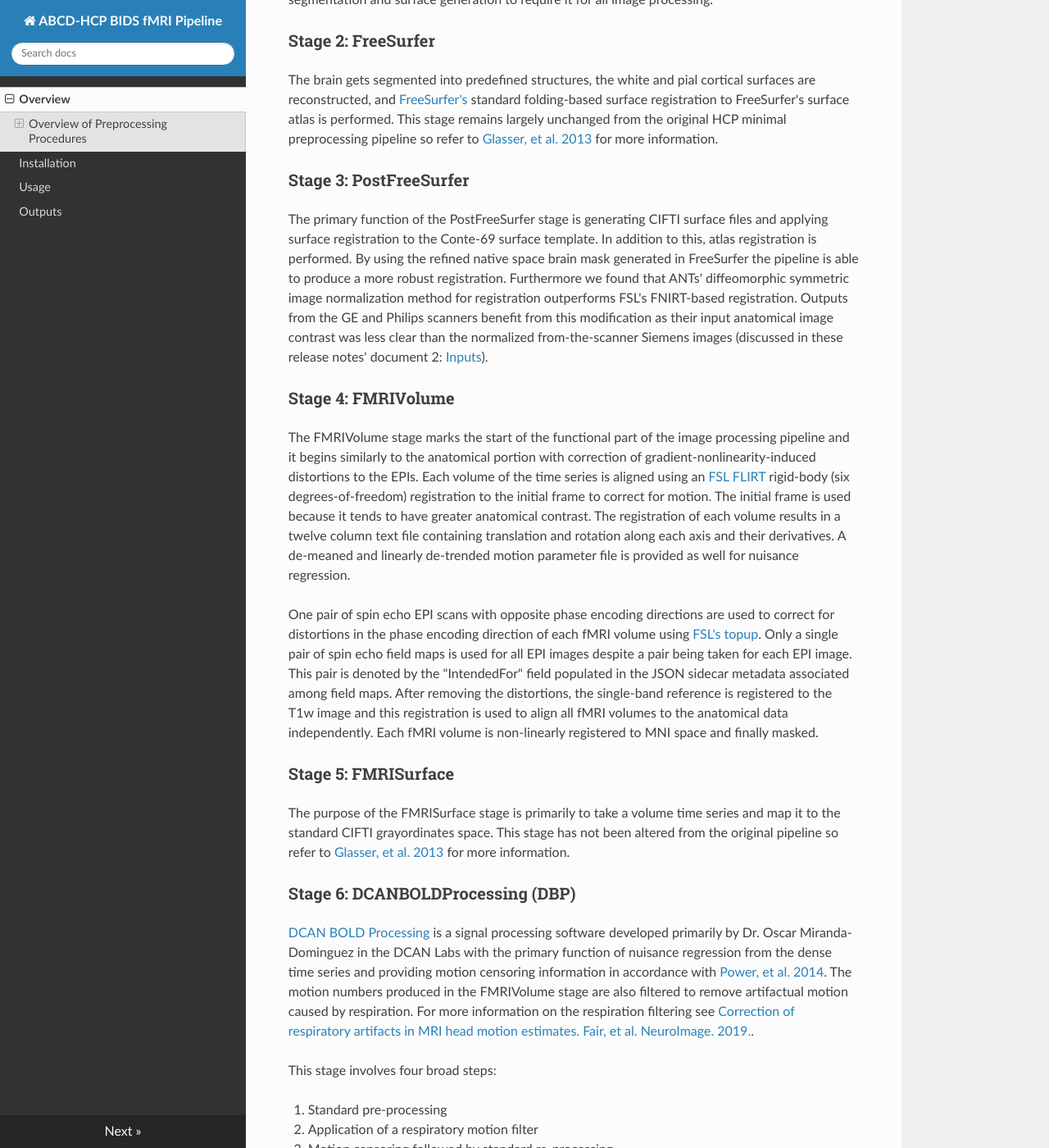
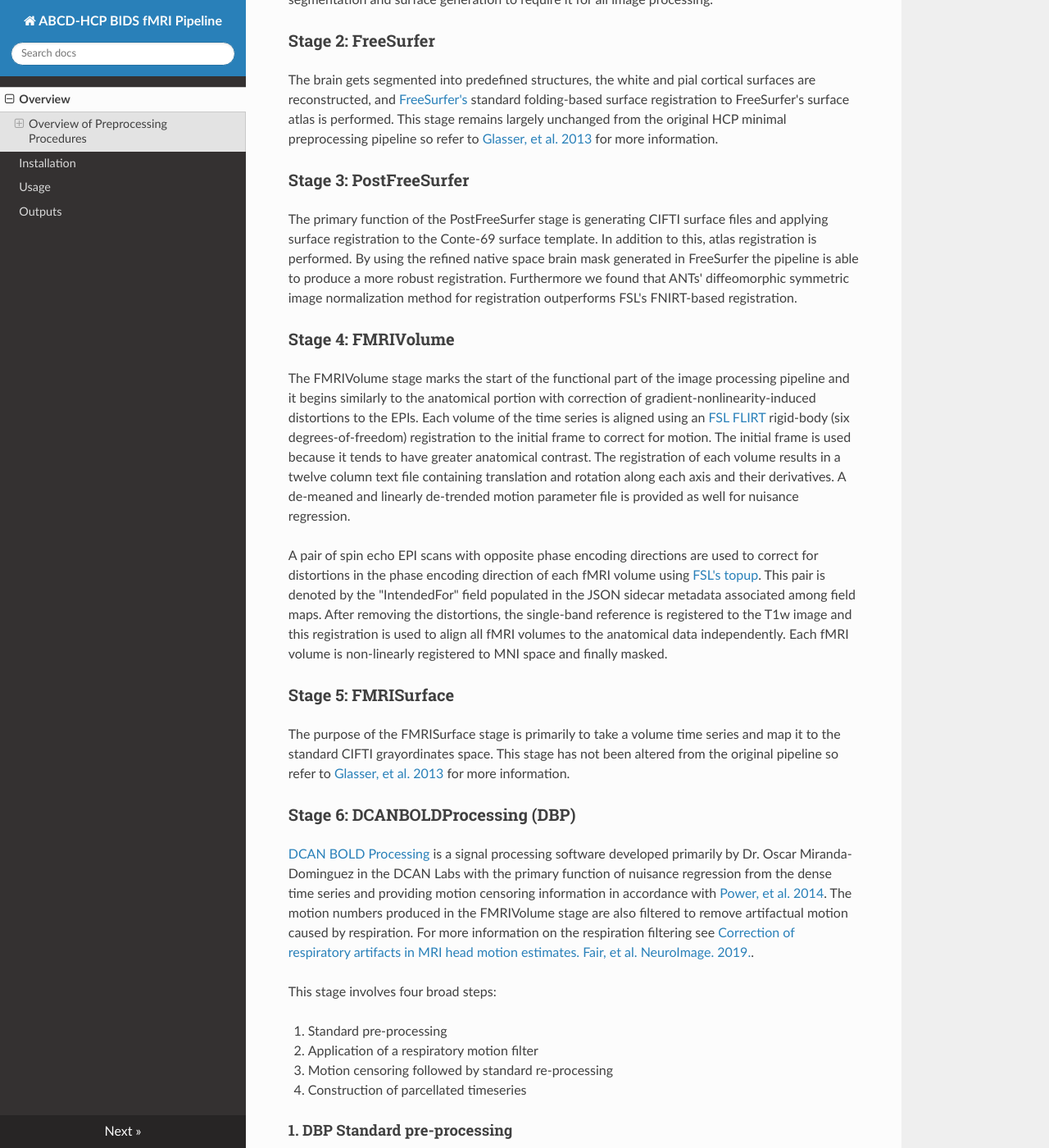
Before and after one commit to DCAN-Labs/abcd-hcp-pipeline, an MkDocs documentation site: the page built from docs/index.md, in a window 1280 px wide and 1400 px high, scrolled down 1118 px. Shown: the whole window at 82% size. Built offline with MkDocs 1.6.1, drawn with Linux system fonts in a browser that asks for light colours; nearby versions of some CDN libraries.

Commit message:
Update index.md
removed some ABCC-specific text

```diff
--- a/docs/index.md
+++ b/docs/index.md
@@ -29,13 +29,13 @@ The brain gets segmented into predefined structures, the white and pial cortical
 
 ### Stage 3: PostFreeSurfer
 
-The primary function of the PostFreeSurfer stage is generating CIFTI surface files and applying surface registration to the Conte-69 surface template.  In addition to this, atlas registration is performed.  By using the refined native space brain mask generated in FreeSurfer the pipeline is able to produce a more robust registration.  Furthermore we found that ANTs' diffeomorphic symmetric image normalization method for registration outperforms FSL's FNIRT-based registration.  Outputs from the GE and Philips scanners benefit from this modification as their input anatomical image contrast was less clear than the normalized from-the-scanner Siemens images (discussed in these release notes' document 2: [Inputs](https://collection3165.readthedocs.io/en/stable/inputs/)).
+The primary function of the PostFreeSurfer stage is generating CIFTI surface files and applying surface registration to the Conte-69 surface template.  In addition to this, atlas registration is performed.  By using the refined native space brain mask generated in FreeSurfer the pipeline is able to produce a more robust registration.  Furthermore we found that ANTs' diffeomorphic symmetric image normalization method for registration outperforms FSL's FNIRT-based registration.
 
 ### Stage 4: FMRIVolume
 
 The FMRIVolume stage marks the start of the functional part of the image processing pipeline and it begins similarly to the anatomical portion with correction of gradient-nonlinearity-induced distortions to the EPIs.  Each volume of the time series is aligned using an [FSL FLIRT](https://fsl.fmrib.ox.ac.uk/fsl/fslwiki/FLIRT) rigid-body (six degrees-of-freedom) registration to the initial frame to correct for motion.  The initial frame is used because it tends to have greater anatomical contrast.  The registration of each volume results in a twelve column text file containing translation and rotation along each axis and their derivatives.  A de-meaned and linearly de-trended motion parameter file is provided as well for nuisance regression.
 
-One pair of spin echo EPI scans with opposite phase encoding directions are used to correct for distortions in the phase encoding direction of each fMRI volume using [FSL's topup](https://fsl.fmrib.ox.ac.uk/fsl/fslwiki/topup).  Only a single pair of spin echo field maps is used for all EPI images despite a pair being taken for each EPI image.  This pair is denoted by the "IntendedFor" field populated in the JSON sidecar metadata associated among field maps.  After removing the distortions, the single-band reference is registered to the T1w image and this registration is used to align all fMRI volumes to the anatomical data independently.  Each fMRI volume is non-linearly registered to MNI space and finally masked.
+A pair of spin echo EPI scans with opposite phase encoding directions are used to correct for distortions in the phase encoding direction of each fMRI volume using [FSL's topup](https://fsl.fmrib.ox.ac.uk/fsl/fslwiki/topup). This pair is denoted by the "IntendedFor" field populated in the JSON sidecar metadata associated among field maps.  After removing the distortions, the single-band reference is registered to the T1w image and this registration is used to align all fMRI volumes to the anatomical data independently.  Each fMRI volume is non-linearly registered to MNI space and finally masked.
 
 ### Stage 5: FMRISurface
 
```
